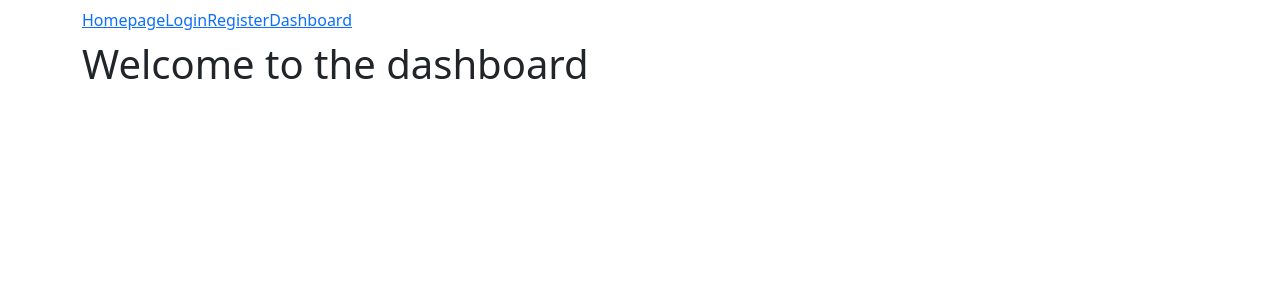
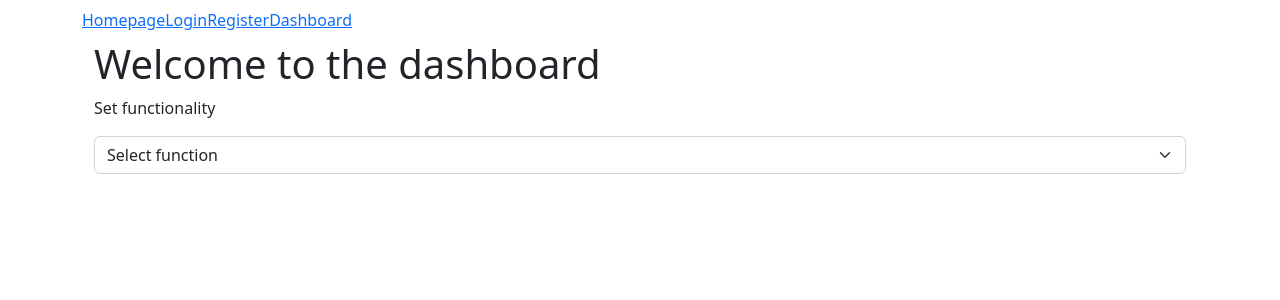
Before and after one commit to LibermanDaniel/stunning-giggle, a React (Create React App) app in the folder client/: page /dashboard in a window 1280 px wide. Shown: the top 300 px of the page. Built offline with nearby package versions, Linux system fonts and the light colour scheme.

Commit message:
dashboard update

```diff
--- a/client/src/pages/Dashboard.jsx
+++ b/client/src/pages/Dashboard.jsx
@@ -1,12 +1,158 @@
-const dashboard = () => {
+import Form from 'react-bootstrap/Form';
+import { useState } from 'react'
+import Container from 'react-bootstrap/Container';
+import Button from 'react-bootstrap/Button';
+
+
+const Dashboard = () => {
+  const [parameter, setParameter] = useState(null)
+  const [value, setValue] = useState(null)
+  const [checks, setChecks] = useState([{ name: "Vibrate", checked: false },
+  { name: "Lights", checked: false },
+  { name: "Both", checked: false }])
+  const parameters = [
+    { name: 'Temp', id: 1, inputFields: ['cubeSide', 'targetTemp'] },
+    { name: 'Humid', id: 2, inputFields: ['cubeSide', 'targetHumid'] },
+    { name: 'Weather', id: 3, inputFields: ['cubeSide', 'weather'] },
+    { name: 'Notification', id: 4, inputFields: ['cubeSide', 'notifcation'] },
+    { name: 'Lamp', id: 5, inputFields: ['cubeSide', 'lamp'] },
+    { name: 'Idle', id: 6, inputFields: ['cubeSide'] }
+  ]
+
+  const handleClick = (event) => {
+    event.preventDefault();
+    const [selected] = parameters.filter(parameter => {
+      return parameter.name === event.target.value
+    })
+    setParameter(selected)
+  }
+
+  const formBuilder = (parameter) => {
+    console.log(parameter)
+    return (
+      <Form>
+        {parameter.inputFields.map(inputField => {
+          switch (inputField) {
+            case 'cubeSide':
+              return cubeSide()
+
+            case 'targetTemp':
+              return tempTarget()
+
+            case 'targetHumid':
+              return humidTarget()
+
+            case 'lamp':
+              return colorPicker()
+
+            case 'notifcation':
+              return notifcation()
+
+            case 'weather':
+              return weather()
+
+            default:
+              return null;
+          }
+        })}
+        <Button type="submit" className='mt-3 fs-5'>Submit</Button>
+      </Form>
+    )
+  }
+  const cubeSide = () => {
+    return (
+      <Form.Group className="mb-3">
+        <Form.Label>Cube side:</Form.Label>
+
+        <Form.Select>
+          <option value={1} > 1 </option>
+          <option value={2} > 2 </option>
+          <option value={3} > 3 </option>
+          <option value={4} > 4 </option>
+          <option value={5} > 5 </option>
+          <option value={6} > 6 </option>
+        </Form.Select>
+      </Form.Group >
+    )
+  }
+
+  const tempTarget = () => {
+    return (
+      <Form.Group className="mb-3">
+        <Form.Label>Temp target:</Form.Label>
+        <Form.Control type="number" placeholder="25" />
+      </Form.Group>
+    )
+  }
+
+  const humidTarget = () => {
+    return (
+      <Form.Group className="mb-3">
+        <Form.Label>Humid target:</Form.Label>
+        <Form.Control type="number" placeholder="30%" />
+      </Form.Group>
+    )
+  }
+
+  const colorPicker = () => {
+    return (
+      <Form.Group className="mb-3">
+        <Form.Label>Color:</Form.Label>
+        <Form.Control type="color" defaultValue />
+      </Form.Group>
+    )
+  }
+
+  const notifcation = () => {
+    return (
+      <Form.Group className="mb-3">
+        <Form.Check
+          inline
+          type={'checkbox'}
+          id={`default-${'checkbox'}`}
+          value={'Vibrate'}
+          label={'Vibrate'}
+        />
+        <Form.Check
+          inline
+          type={'checkbox'}
+          id={`default-${'checkbox'}`}
+          value={'Lights'}
+          label={'Lights'}
+        />
+        <Form.Check
+          inline
+          type={'checkbox'}
+          id={`default-${'checkbox'}`}
+          value={'Both'}
+          label={'Both'}
+        />
+        {value === 'Lights' || value === 'Both' ? colorPicker() : null}
+      </Form.Group>
+    )
+  }
+
+  const weather = () => {
+    return (
+      <Form.Group className="mb-3">
+        <Form.Label>Set city:</Form.Label>
+        <Form.Control type="text" value={''} placeholder="City" />
+      </Form.Group>
+    )
+  }
   return (
-    <div>
+    <Container>
       <h1>Welcome to the dashboard</h1>
-
-      <div>
-      </div>
-    </div>
+      <p>Set functionality</p>
+      <Form.Select aria-label="Default select example" onChange={handleClick}>
+        <option id='0' defaultValue hidden>Select function</option>
+        {parameters.map(parameter => {
+          return <option value={parameter.name}>{parameter.name}</option>
+        })}
+      </Form.Select >
+      {parameter === null ? null : formBuilder(parameter)}
+    </Container >
   )
 }
 
-export default dashboard
+export default Dashboard
```
Also changed, not shown: 1 other file (tests, documents, lock files or other folders).
